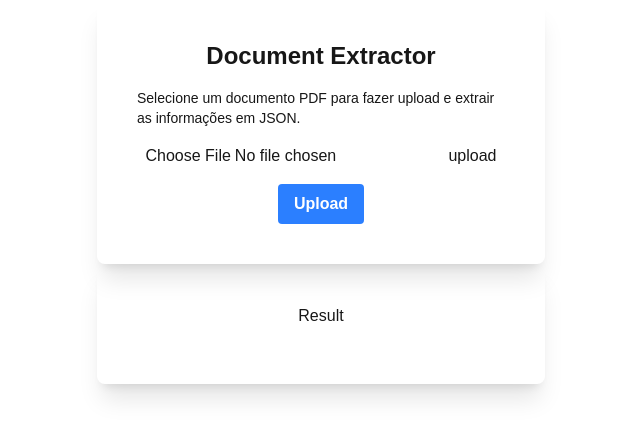
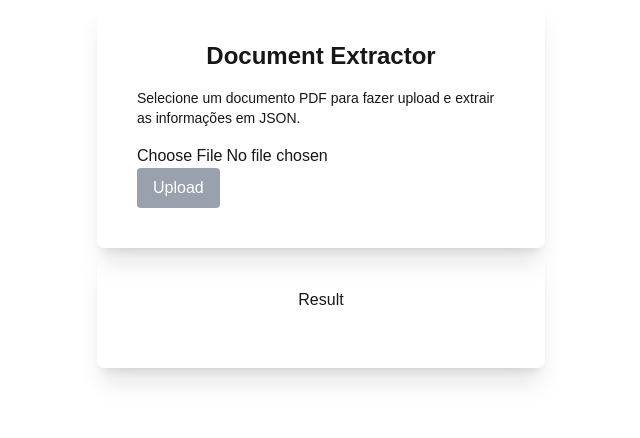
Before and after one commit to fecarneiro/fullstack-document-extraction, a Next.js app: page / in a window 1280 px wide. Shown: the top 438 px of the page, without its empty margins (319-959 px from the left). Built offline with nearby package versions, Linux system fonts and the light colour scheme.

Commit message:
Refactor Home component to improve file selection handling, loading state management, and result display

```diff
--- a/src/app/page.tsx
+++ b/src/app/page.tsx
@@ -3,15 +3,22 @@
 import { useState } from 'react';
 
 export default function Home() {
-  const [showResult, setShowResult] = useState();
+  const [showResult, setShowResult] = useState(null);
   const [loading, setLoading] = useState(false);
   const [error, setError] = useState('');
   const [file, setFile] = useState<File>();
 
   const onSubmit = async (e: React.FormEvent<HTMLFormElement>) => {
+    e.preventDefault();
+
+    if (!file) {
+      setError('Please select a valid PDF file.');
+      return;
+    }
+
     setLoading(true);
-    e.preventDefault();
-    if (!file) return;
+    setShowResult(null);
+    setError('');
 
     try {
       const formData = new FormData();
@@ -23,6 +30,9 @@ export default function Home() {
       });
 
       const uploadResult = await uploadFile.json();
+      if (!uploadFile.ok) {
+        throw new Error(`Erro: ${uploadFile.status}`);
+      }
 
       setShowResult(uploadResult.result);
     } catch (e: any) {
@@ -42,6 +52,7 @@ export default function Home() {
           Selecione um documento PDF para fazer upload e extrair as informações
           em JSON.
         </p>
+        {/* File Select */}
         <form onSubmit={onSubmit}>
           <input
             type="file"
@@ -49,13 +60,17 @@ export default function Home() {
             accept="application/pdf"
             onChange={(e) => setFile(e.target.files?.[0])}
           />
-          <input type="submit" value="upload" />
+          {file && (
+            <p className="text-sm text-gray-600">Selected File: {file.name}</p>
+          )}
+          {/* File Submit */}
+          <input
+            type="submit"
+            value={loading ? 'Processing...' : 'Upload'}
+            disabled={loading || !file}
+            className="px-4 py-2 bg-blue-500 text-white rounded hover:bg-blue-600 disabled:bg-gray-400 cursor-pointer"
+          />
         </form>
-
-        {/* Old */}
-        <button className="px-4 py-2 font-bold text-white bg-blue-500 rounded hover:bg-blue-700">
-          Upload
-        </button>
       </div>
       {/* Result */}
       <div className="p-10 flex flex-col items-center rounded-lg shadow-xl gap-4 max-w-md mx-auto">
@@ -68,7 +83,13 @@ export default function Home() {
           ></div>
         )}
         {/* Display Result */}
-        <p>{JSON.stringify(showResult, null, 2)}</p>
+        <div>
+          {showResult && (
+            <pre className="text-xs text-left bg-gray-100 p-2 rounded">
+              {JSON.stringify(showResult, null, 2)}
+            </pre>
+          )}
+        </div>
         {/* Display Error */}
         {error && <div className="text-red-600">{error}</div>}
       </div>
```
